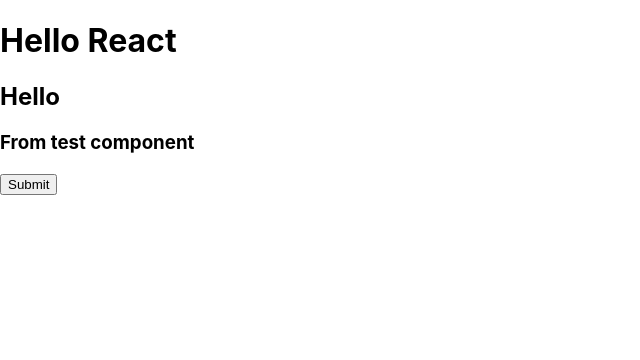
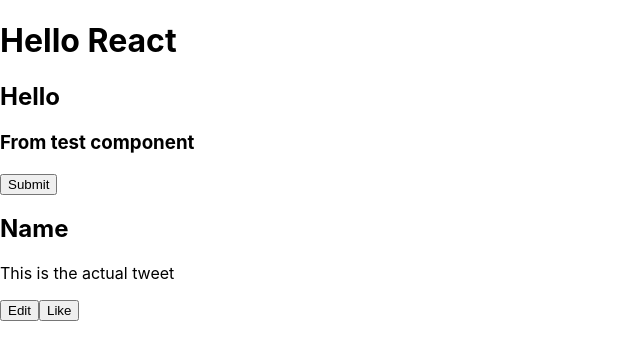
Before and after one commit to Jay890/ReactApp, a React (Create React App) app in the folder react-starter/: page / in a window 1280 px wide. Shown: the top 360 px of the page, without its empty margins (0-640 px from the left). Built offline with nearby package versions, Linux system fonts and the light colour scheme.

Commit message:
Testing
Practice on using react

```diff
--- /dev/null
+++ b/react-starter/src/components/tweet.js
@@ -0,0 +1,14 @@
+import React from "react";
+
+const Tweet = () => {
+  return (
+    <div>
+      <h2>Name</h2>
+      <p>This is the actual tweet</p>
+      <button>Edit</button>
+      <button>Like</button>
+    </div>
+  );
+};
+
+export default Tweet;
--- a/react-starter/src/index.js
+++ b/react-starter/src/index.js
@@ -1,14 +1,16 @@
-import React from 'react';
-import ReactDOM from 'react-dom';
-import './index.css';
-import App from './App';
-import reportWebVitals from './reportWebVitals';
+import React from "react";
+import ReactDOM from "react-dom";
+import "./index.css";
+import App from "./App";
+import Tweet from "./components/tweet";
+import reportWebVitals from "./reportWebVitals";
 
 ReactDOM.render(
   <React.StrictMode>
     <App />
+    <Tweet />
   </React.StrictMode>,
-  document.getElementById('root')
+  document.getElementById("root")
 );
 
 // If you want to start measuring performance in your app, pass a function
```
